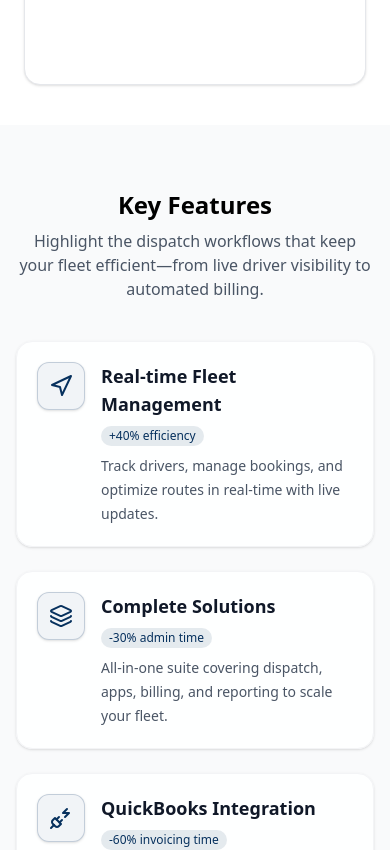
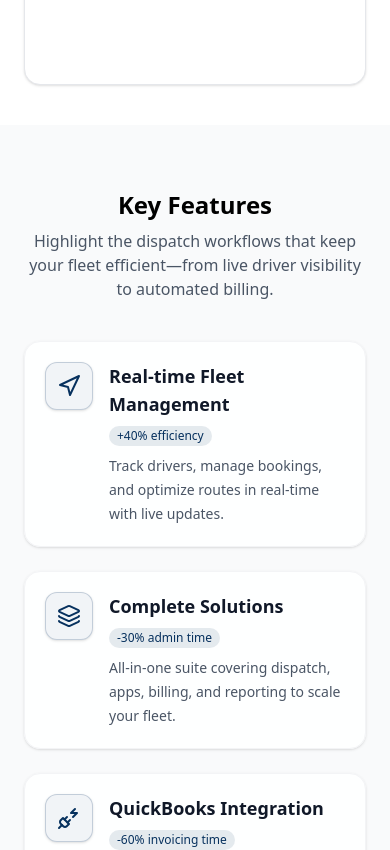
Before and after one commit to mtlcontrol13-ship-it/MTLDispatch-LandingPage, a React (Vite) app: page / in a window 390 px wide. Shown: the part 3300-4150 px from the top of the page. Built offline with nearby package versions, Linux system fonts and the light colour scheme.

Commit message:
Container

```diff
--- a/src/components/LandingPageComponents/Features.jsx
+++ b/src/components/LandingPageComponents/Features.jsx
@@ -1,6 +1,7 @@
 import React from "react";
 import { ICONS } from "../../assets/icons";
 import { IMAGES } from "../../assets/Images";
+import Container from "../common/Container";
 
 const features = [
   {
@@ -111,20 +112,21 @@ const Features = () => {
   const mobileFeatures = [centerFeature, ...features];
 
   return (
-    <section
-      id="features"
-      className="bg-gray-50"
-    >
-      <div className="mx-auto max-w-7xl px-4 sm:px-6 md:px-12 lg:px-16 xl:px-20 2xl:px-0 pt-16 pb-32 lg:pb-40">
+    <section id="features" className="bg-gray-50">
+      {/* ⭐ Only horizontal spacing handled by Container */}
+      <Container>
+        {/* ⭐ Vertical spacing controlled here */}
+        <div className="pt-16 pb-40">
+          {/* Header */}
           <div className="mx-auto max-w-2xl text-center">
             <h2 className="text-2xl md:text-3xl font-bold">Key Features</h2>
             <p className="mt-2 text-gray-600">
-            Highlight the dispatch workflows that keep your fleet efficient—from
-            live driver visibility to automated billing.
+              Highlight the dispatch workflows that keep your fleet
+              efficient—from live driver visibility to automated billing.
             </p>
           </div>
 
-        {/* Mobile & tablet stacked cards */}
+          {/* Mobile stacked list */}
           <div className="mt-10 space-y-6 lg:hidden">
             {mobileFeatures.map((feature) => (
               <div
@@ -288,7 +290,8 @@ const Features = () => {
                         </span>
                       </div>
                       <p className="text-sm leading-snug text-gray-600">
-                      Connect partner fleets to share jobs and expand coverage.
+                        Connect partner fleets to share jobs and expand
+                        coverage.
                       </p>
                     </div>
                   </div>
@@ -322,6 +325,7 @@ const Features = () => {
             </div>
           </div>
         </div>
+      </Container>
     </section>
   );
 };
```
Lines whose indentation alone changed are shown as unchanged.
